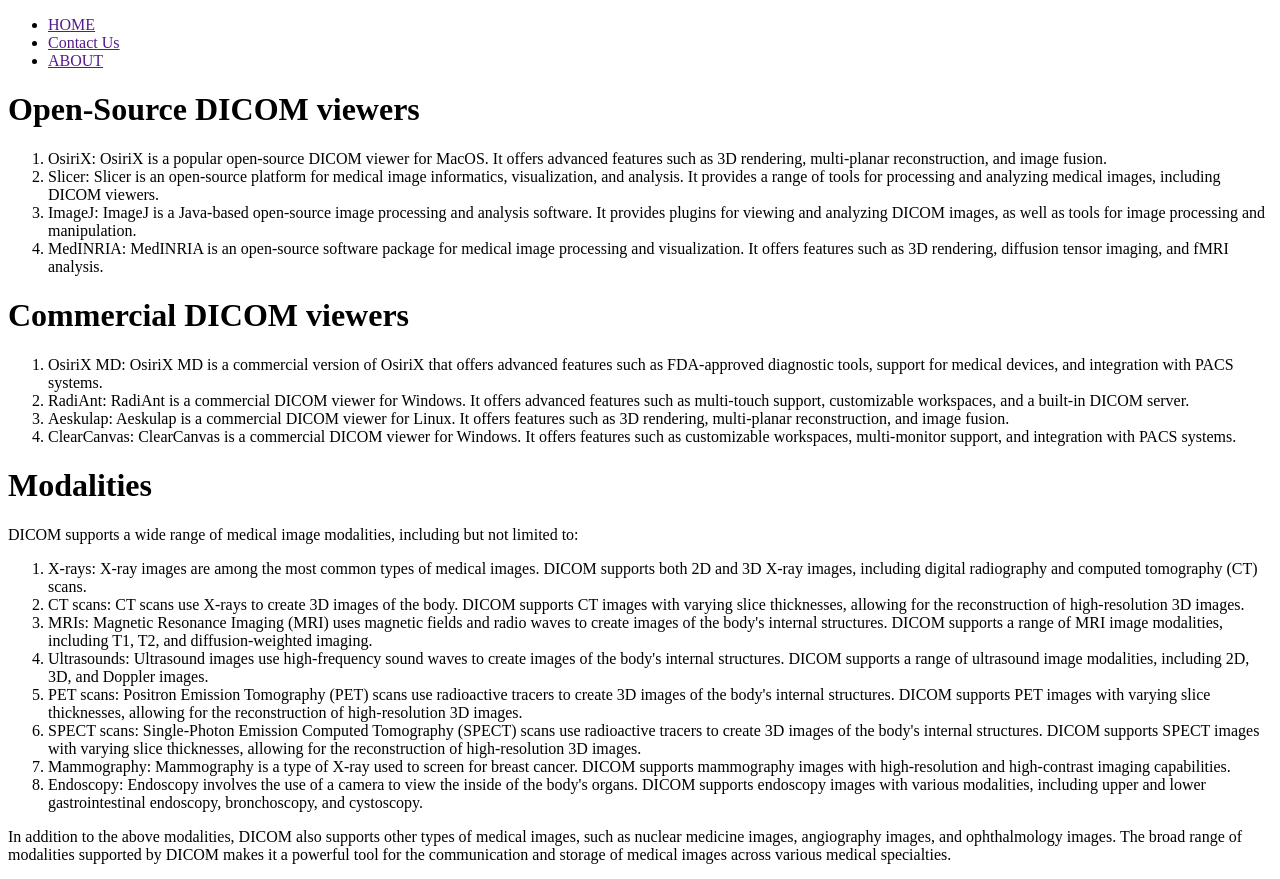
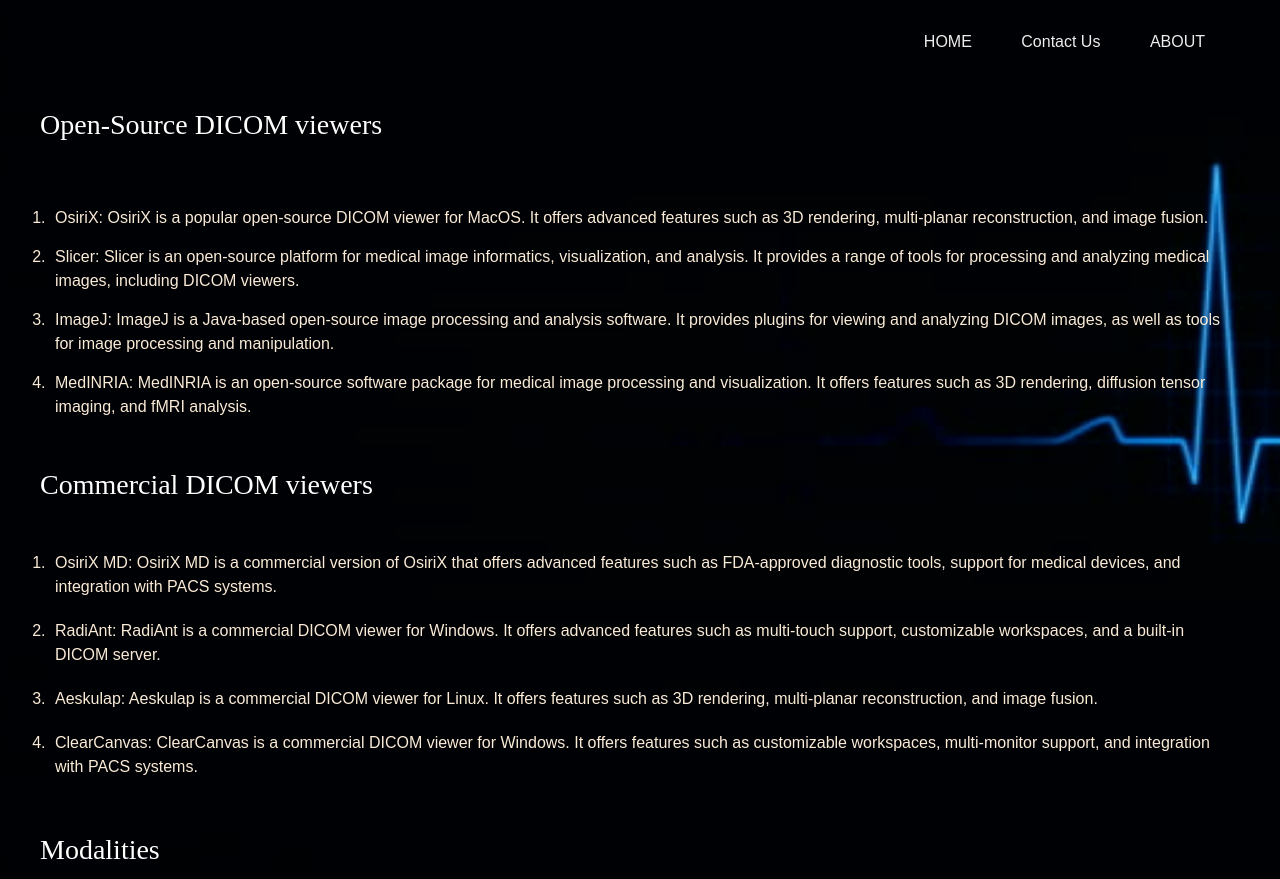
Before and after one commit to MoHazem02/DICOM-Webpage, a plain HTML site: page Pages/Software & Modalities.html in a window 1280 px wide. Shown: the top 879 px of the page. Drawn offline with Linux system fonts and the light colour scheme.

Commit message:
Software and Modalities done with css

```diff
--- a/Pages/Software & Modalities.html
+++ b/Pages/Software & Modalities.html
@@ -3,7 +3,7 @@
 <head>
     <meta name="viewport" content="width=device-width, initial-scale=1.0">
     <title>Software & Modalities</title>
-    <link rel="stylesheet" href="">
+    <link rel="stylesheet" href="../Styles/Software & Modalities.css">
 </head>
 <body>
         <div class="navbar">
@@ -18,7 +18,7 @@
 
 
         <div class="heading">
-            <h1>Open-Source DICOM viewers</h1>
+            <p>Open-Source DICOM viewers<p>
         </div>
 
         <ol>
@@ -41,7 +41,7 @@
 
 
         <div class="heading">
-            <h1> Commercial DICOM viewers</h1>
+            <p> Commercial DICOM viewers</p>
         </div>
 
         <ol class = "lists">
@@ -64,12 +64,12 @@
 
 
         <div class = "heading">
-            <h1> Modalities </h1>
+            <p> Modalities </p>
         </div>
 
         <p>DICOM supports a wide range of medical image modalities, including but not limited to:</p>
         <ol class = "lists">
-            <li> X-rays: X-ray images are among the most common types of medical images.
+            <li > X-rays: X-ray images are among the most common types of medical images.
                 DICOM supports both 2D and 3D X-ray images, including digital radiography and
                 computed tomography (CT) scans. </li>
 
--- /dev/null
+++ b/Styles/Software & Modalities.css
@@ -0,0 +1,55 @@
+* {
+    margin: 5px;
+    margin-top: 0px;
+    padding: 5px;
+    box-sizing: border-box;
+}
+
+body {
+    font-size: 16px;
+    line-height: 1.5;
+    color: antiquewhite;
+    font-family: sans-serif;
+    background-color: #333;
+    background-image: url(../Images/15.jpg);
+    background-size: 1550px;
+}
+
+.navbar {
+    text-align: right;
+}
+
+.navbar li {
+    display: inline-block;
+    margin-right: 10px;
+}
+
+.navbar a {
+    color: #eee;
+    text-decoration: none;
+    border-radius: 5px;
+}
+
+.navbar a:hover {
+    background-color: #c1bcbc;
+    color: #333;
+}
+
+.heading {
+    font-family: 'Times New Roman';
+    color: #fff;
+    font-size: 28px;
+}
+
+ol {
+    margin: 20px;
+}
+
+.lists {
+    list-style: decimal;
+    margin-left: 20px;
+}
+
+.lists li {
+    margin-bottom: 10px;
+}
```
Also changed, not shown: Images/15.jpg (added).
